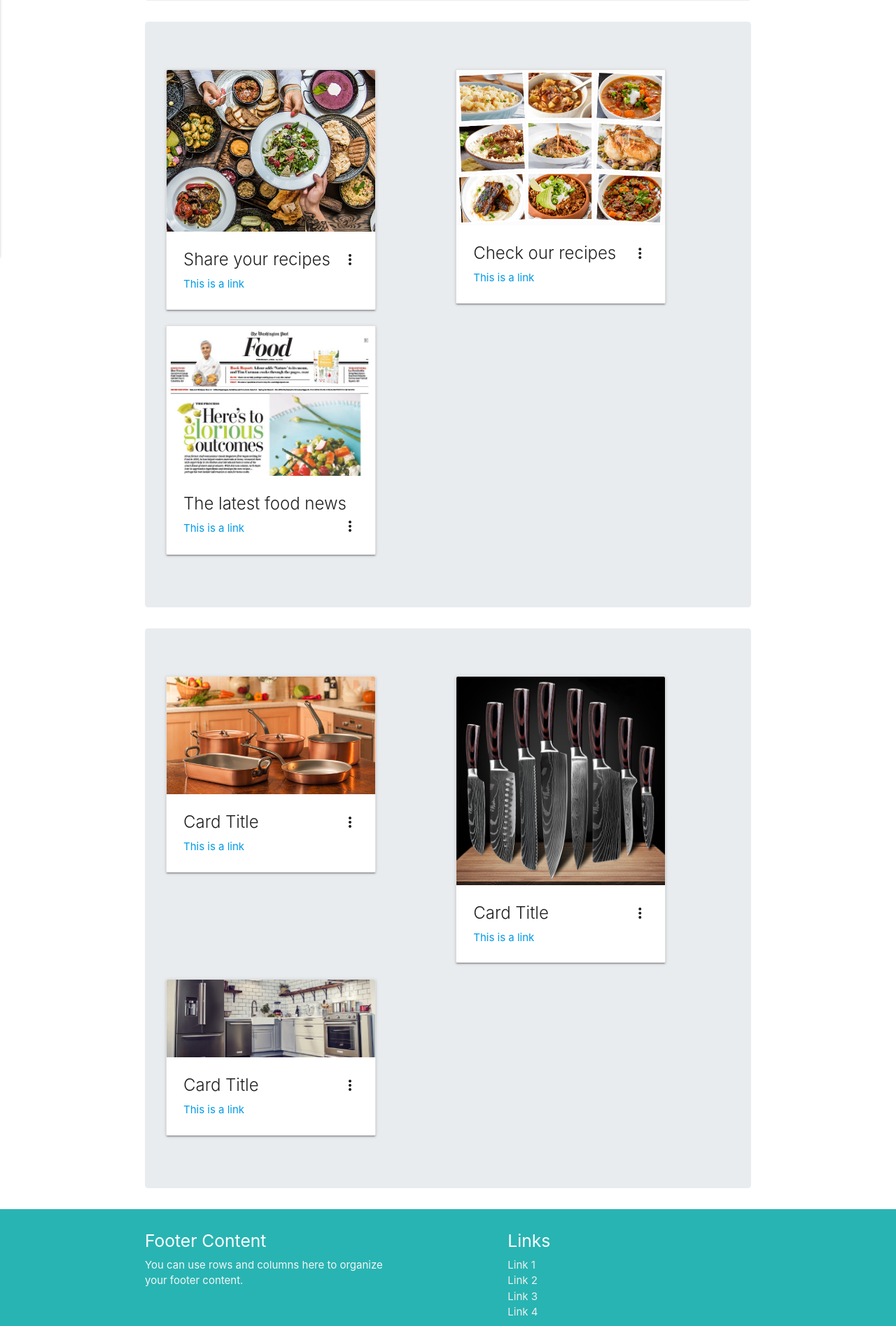
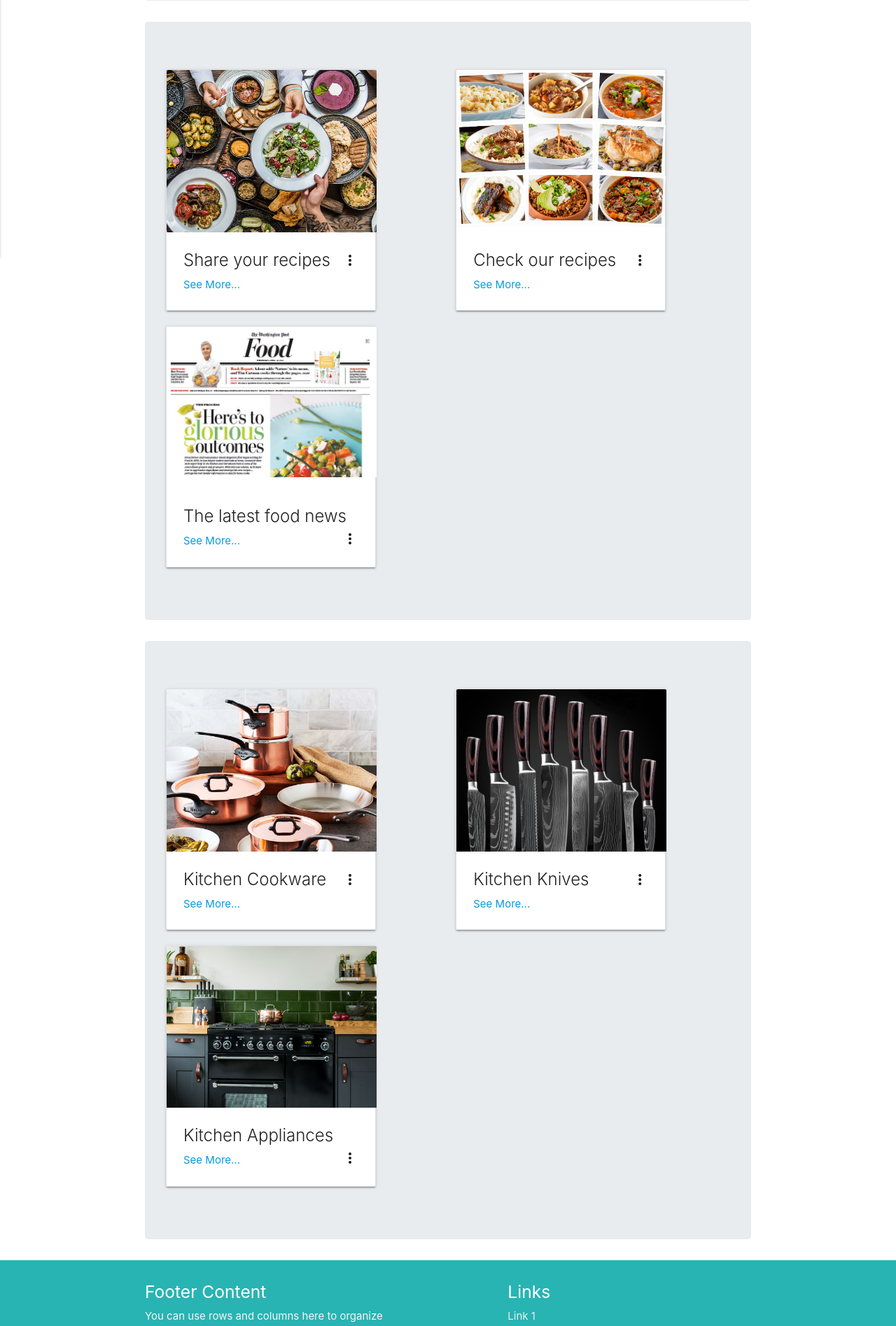
Before and after one commit to DejanHinic/cook_book, a Flask app: page / in a window 1280 px wide. Shown: the part 493-2388 px from the top of the page at 70% size. Run offline with Flask 2, Linux system fonts and the light colour scheme; some libraries are stand-ins or nearby versions.

Commit message:
cards and img on index page aligned

```diff
--- a/static/style/css/style.css
+++ b/static/style/css/style.css
@@ -22,6 +22,9 @@ th {
     color: green;
 }
 /*recipe card tex align*/
+.card {
+    height: 358px;
+}
 .table td, .table th {
     vertical-align: 0;
 }
--- a/templates/index.html
+++ b/templates/index.html
@@ -27,13 +27,13 @@
     <div class="jumbotron">
             <div class="row">
                 <div class="col 3">
-                    <div class="card" style="width: 20rem;">
-                        <div class="card-image waves-effect waves-block waves-light">
+                    <div class="card" style="width: 20rem; height: 23rem;">
+                        <div class="card-image waves-effect waves-block waves-light" style="width: 20rem; height: 23rem;">
                         <img class="activator" src="static/images/recipe_index_one.jpg/">
                         </div>
                         <div class="card-content">
                         <span class="card-title activator grey-text text-darken-4">Share your recipes<i class="material-icons right">more_vert</i></span>
-                        <p><a href="#">This is a link</a></p>
+                        <p><a href="#">See More...</a></p>
                         </div>
                         <div class="card-reveal">
                         <span class="card-title grey-text text-darken-4"><i class="material-icons right">close</i>Share with us your recipes</span>
@@ -42,13 +42,13 @@
                     </div>
                 </div>
                 <div class="col 3">
-                    <div class="card" style="width: 20rem;">
-                        <div class="card-image waves-effect waves-block waves-light">
+                    <div class="card" style="width: 20rem; height: 23rem;">
+                        <div class="card-image waves-effect waves-block waves-light" style="width: 20rem; height: 23rem;">
                         <img class="activator" src="static/images/recipe-gallery.png/">
                         </div>
                         <div class="card-content">
                         <span class="card-title activator grey-text text-darken-4">Check our recipes<i class="material-icons right">more_vert</i></span>
-                        <p><a href="#">This is a link</a></p>
+                        <p><a href="#">See More...</a></p>
                         </div>
                         <div class="card-reveal">
                         <span class="card-title grey-text text-darken-4"><i class="material-icons right">close</i>Check our recipes</span>
@@ -57,13 +57,13 @@
                     </div>
                 </div>
                 <div class="col 3">
-                    <div class="card" style="width: 20rem;">
-                        <div class="card-image waves-effect waves-block waves-light">
+                    <div class="card" style="width: 20rem; height: 23rem;">
+                        <div class="card-image waves-effect waves-block waves-light" style="width: 20rem; height: 23rem;">
                         <img class="activator" src="static/images/food_news.jpg/">
                         </div>
                         <div class="card-content">
                         <span class="card-title activator grey-text text-darken-4">The latest food news<i class="material-icons right">more_vert</i></span>
-                        <p><a href="#">This is a link</a></p>
+                        <p><a href="#">See More...</a></p>
                         </div>
                         <div class="card-reveal">
                         <span class="card-title grey-text text-darken-4"><i class="material-icons right">close</i>Read the latest food news</span>
@@ -78,46 +78,46 @@
     <div class="jumbotron">
             <div class="row">
                 <div class="col 3">
-                    <div class="card" style="width: 20rem;">
-                        <div class="card-image waves-effect waves-block waves-light">
-                        <img class="activator" src="static/images/cookware.jpg/">
+                    <div class="card" style="width: 20rem; height: 23rem;">
+                        <div class="card-image waves-effect waves-block waves-light" style="width: 20rem; height: 23rem;">
+                        <img class="activator" src="static/images/cooperpans2.jpg/">
                         </div>
                         <div class="card-content">
-                        <span class="card-title activator grey-text text-darken-4">Card Title<i class="material-icons right">more_vert</i></span>
-                        <p><a href="#">This is a link</a></p>
+                        <span class="card-title activator grey-text text-darken-4">Kitchen Cookware<i class="material-icons right">more_vert</i></span>
+                        <p><a href="#">See More...</a></p>
                         </div>
                         <div class="card-reveal">
-                        <span class="card-title grey-text text-darken-4"><i class="material-icons right">close</i>Card Title</span>
+                        <span class="card-title grey-text text-darken-4"><i class="material-icons right">close</i>Kitchen Cookware</span>
                         <p>Here is some more information about this product that is only revealed once clicked on.</p>
                         </div>
                     </div>
                 </div>
                 <div class="col 3">
-                    <div class="card" style="width: 20rem;">
-                        <div class="card-image waves-effect waves-block waves-light">
+                    <div class="card" style="width: 20rem; height: 23rem;">
+                        <div class="card-image waves-effect waves-block waves-light" style="width: 20rem; height: 23rem;">
                         <img class="activator" src="static/images/knives.jpg/">
                         </div>
                         <div class="card-content">
-                        <span class="card-title activator grey-text text-darken-4">Card Title<i class="material-icons right">more_vert</i></span>
-                        <p><a href="#">This is a link</a></p>
+                        <span class="card-title activator grey-text text-darken-4">Kitchen Knives<i class="material-icons right">more_vert</i></span>
+                        <p><a href="#">See More...</a></p>
                         </div>
                         <div class="card-reveal">
-                        <span class="card-title grey-text text-darken-4"><i class="material-icons right">close</i>Card Title</span>
+                        <span class="card-title grey-text text-darken-4"><i class="material-icons right">close</i>Kitchen Knives</span>
                         <p>Here is some more information about this product that is only revealed once clicked on.</p>
                         </div>
                     </div>
                 </div>
                 <div class="col 3">
-                    <div class="card" style="width: 20rem;">
-                        <div class="card-image waves-effect waves-block waves-light">
-                        <img class="activator" src="static/images/kitchen.png/">
+                    <div class="card" style="width: 20rem; height: 23rem;">
+                        <div class="card-image waves-effect waves-block waves-light" style="width: 20rem; height: 23rem;">
+                        <img class="activator" src="static/images/kitchenware.jpg/">
                         </div>
                         <div class="card-content">
-                        <span class="card-title activator grey-text text-darken-4">Card Title<i class="material-icons right">more_vert</i></span>
-                        <p><a href="#">This is a link</a></p>
+                        <span class="card-title activator grey-text text-darken-4">Kitchen Appliances<i class="material-icons right">more_vert</i></span>
+                        <p><a href="#">See More...</a></p>
                         </div>
                         <div class="card-reveal">
-                        <span class="card-title grey-text text-darken-4"><i class="material-icons right">close</i>Card Title</span>
+                        <span class="card-title grey-text text-darken-4"><i class="material-icons right">close</i>Kitchen Appliances</span>
                         <p>Here is some more information about this product that is only revealed once clicked on.</p>
                         </div>
                     </div>
```
Also changed, not shown: static/images/cooperpans.jpg (added), static/images/cooperpans2.jpg (added), static/images/kitchenware.jpg (added).
